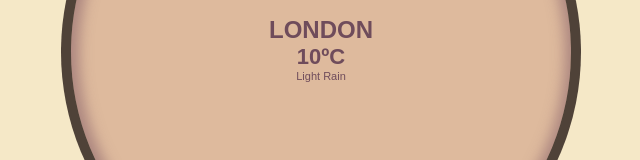
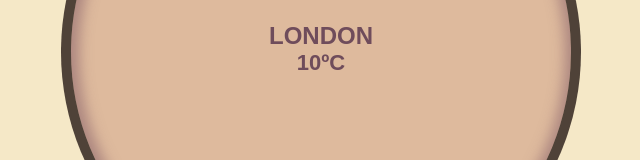
Before and after one commit to molinarijess/react, a React (Create React App) app: page / in a window 1280 px wide. Shown: the part 348-508 px from the top of the page, without its empty margins (319-959 px from the left). Built offline with nearby package versions, Linux system fonts and the light colour scheme; a web font is replaced by a local one.

Commit message:
added existing project

```diff
--- a/src/App.js
+++ b/src/App.js
@@ -1,5 +1,4 @@
 import React from "react";
-import ReactDOM from "react-dom";
 import Date from "./Date";
 import City from "./City";
 import Temperature from "./Temperature";
--- a/src/Temperature.js
+++ b/src/Temperature.js
@@ -1,13 +1,11 @@
 import React from "react";
-import WeatherDescription from "./WeatherDescription";
 import "./Temperature.css";
 
-export default function Temperature({ temperature, weatherDescription }) {
+export default function Temperature({ temperature }) {
   return (
     <div>
       <div className="Temperature" id="temperature">
         {temperature}ºC
-        <WeatherDescription weatherDescription={weatherDescription} />
       </div>
     </div>
   );
--- a/src/WeatherDescription.js
+++ b/src/WeatherDescription.js
@@ -1,10 +1,10 @@
 import React from "react";
 import "./WeatherDescription.css";
 
-export default function WeatherDescription({ weatherDescription }) {
+export default function WeatherDescription({ description }) {
   return (
     <div className="WeatherDescription" id="weather-description">
-      {weatherDescription}
+      {description}
     </div>
   );
 }
```
